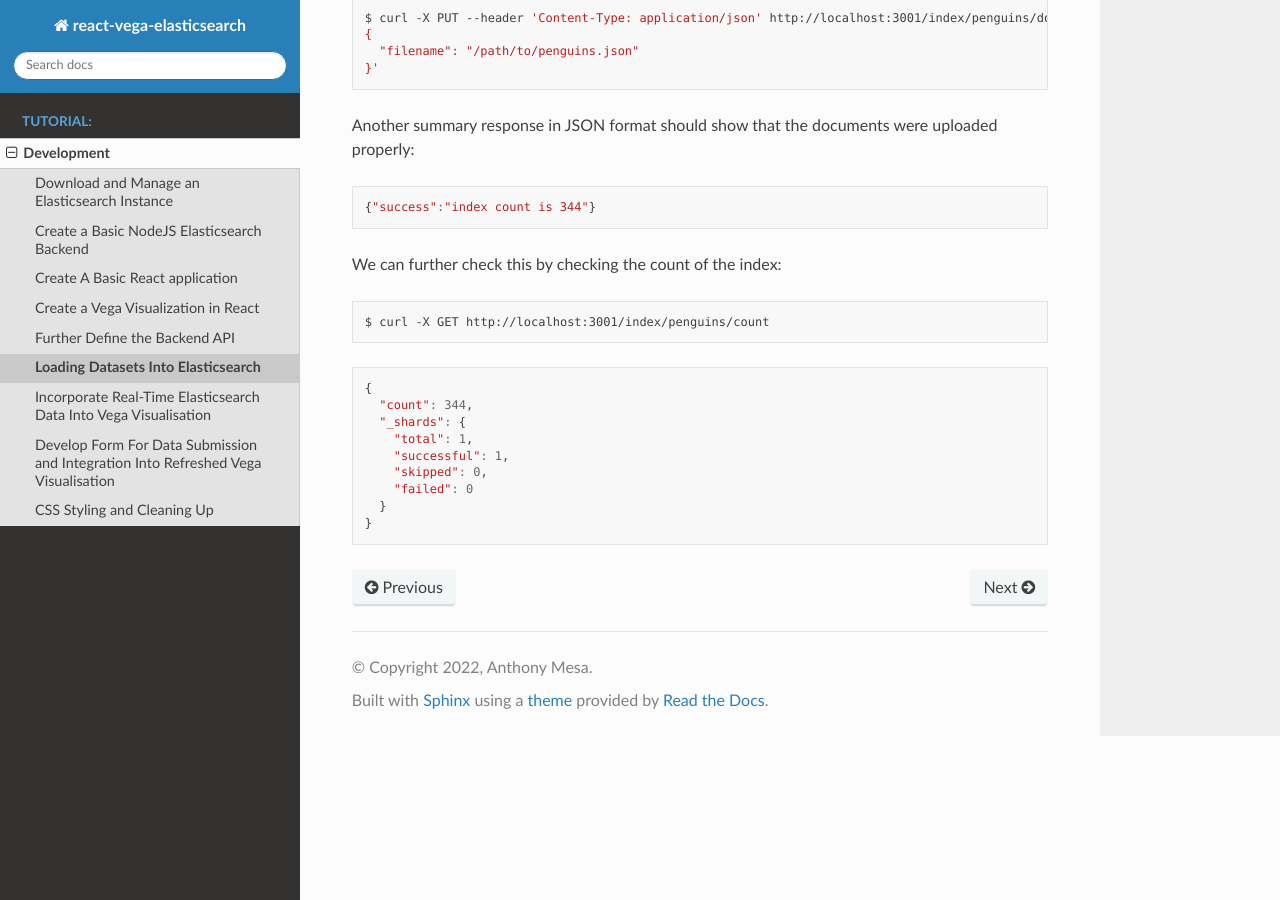
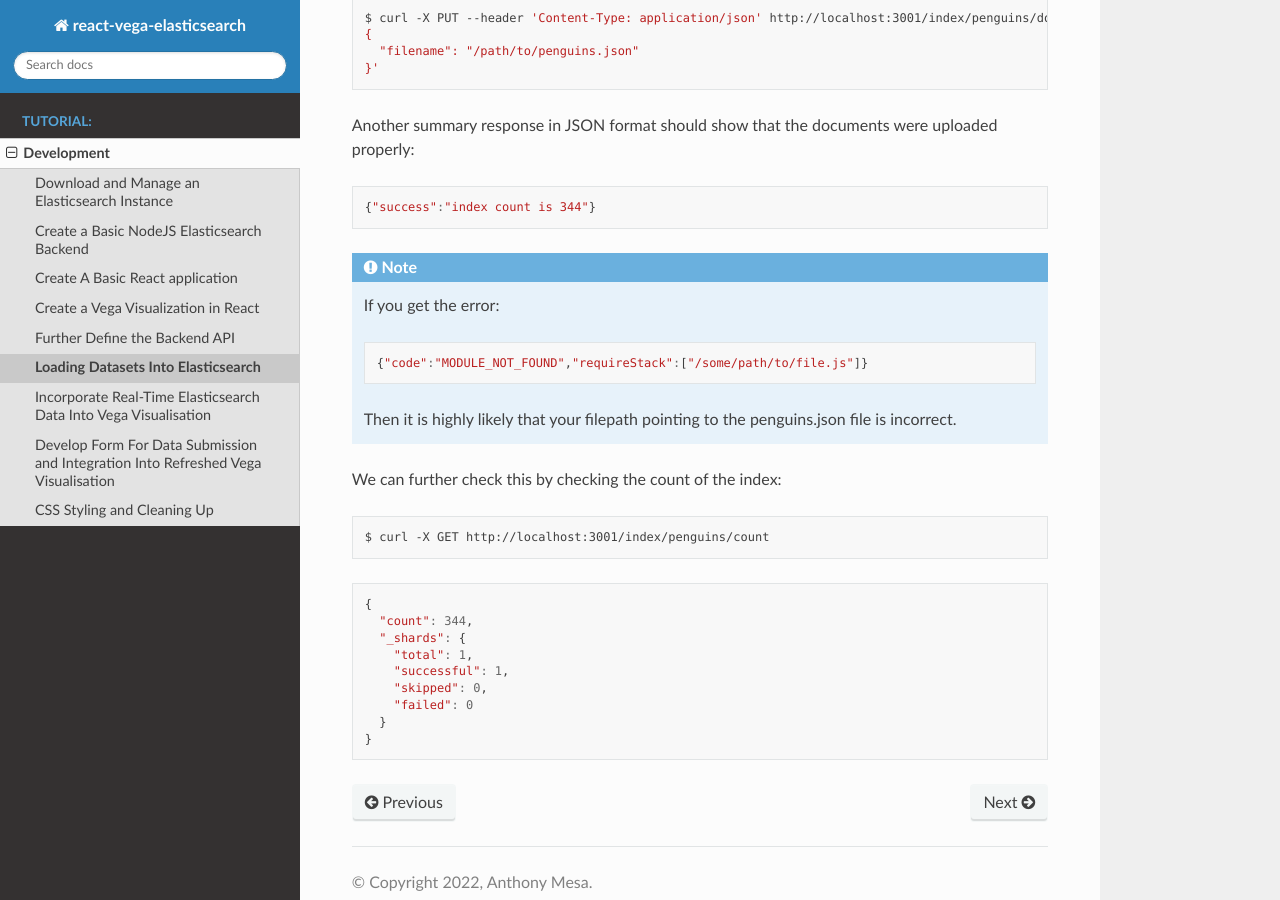
Before and after one commit to tcg-digital-us/react-box-whiskers-poc, a Sphinx documentation site: the page built from docs/source/project/development/load-data.rst, in a window 1280 px wide and 900 px high, scrolled down 1060 px. Built offline with Sphinx 7.4.7 and the Read the Docs theme 2.0.0, drawn with Linux system fonts in a browser that asks for light colours.

Commit message:
Added error note for data import

```diff
--- a/docs/source/project/development/load-data.rst
+++ b/docs/source/project/development/load-data.rst
@@ -65,6 +65,16 @@ Another summary response in JSON format should show that the documents were uplo
 
    {"success":"index count is 344"}
 
+.. NOTE::
+
+   If you get the error:
+
+   .. code:: javascript
+
+      {"code":"MODULE_NOT_FOUND","requireStack":["/some/path/to/file.js"]}
+
+   Then it is highly likely that your filepath pointing to the penguins.json file is incorrect.
+
 We can further check this by checking the count of the index:
 
 .. code:: bash
```
